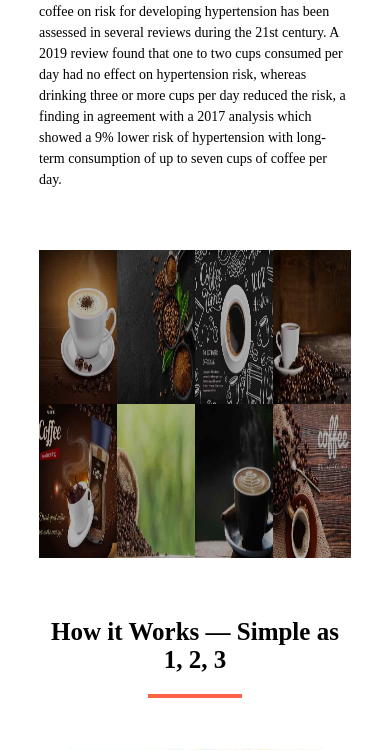
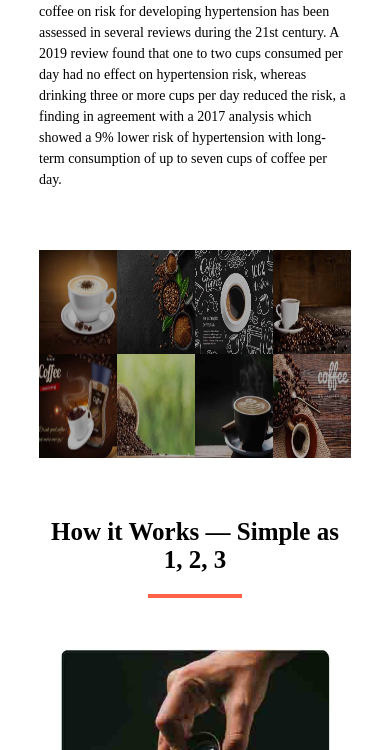
Before and after one commit to snowdenMoses/buy-a-coffee, a PHP site: page / in a window 390 px wide. Shown: the part 2012-2762 px from the top of the page. Run offline with PHP 8.4, Linux system fonts and the light colour scheme.

Commit message:
new commit

```diff
--- a/query.css
+++ b/query.css
@@ -424,10 +424,6 @@
 
 
 
-    .section3 ul li figure img{
-        height: 150px;
-
-     }
 
      .headerText .mainText{
         font-size: 20px;
```
